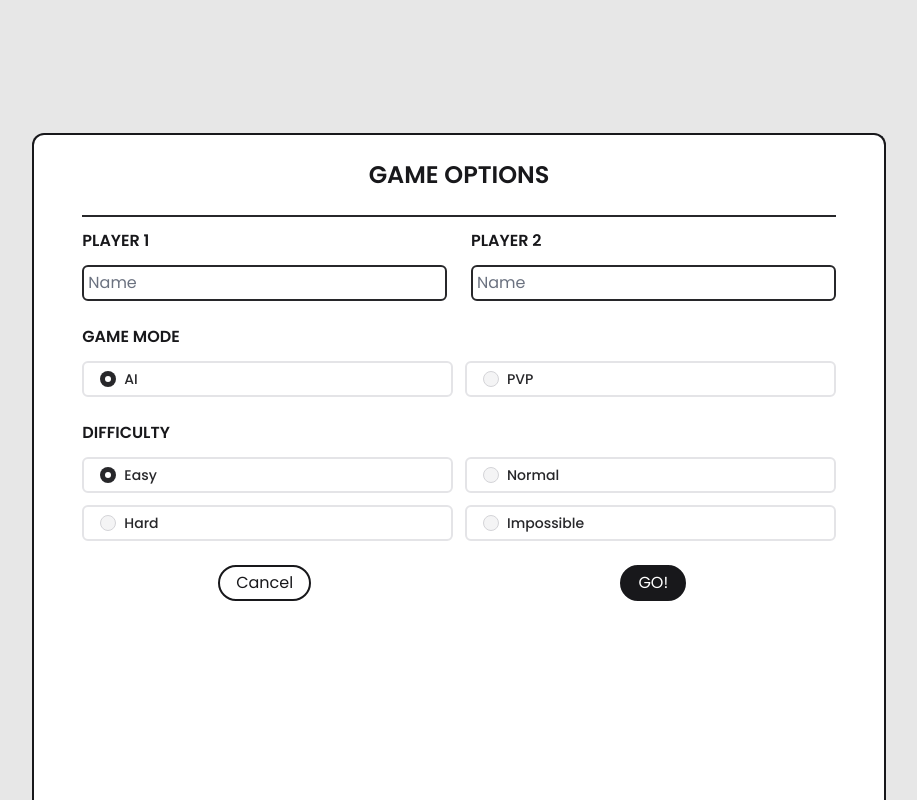
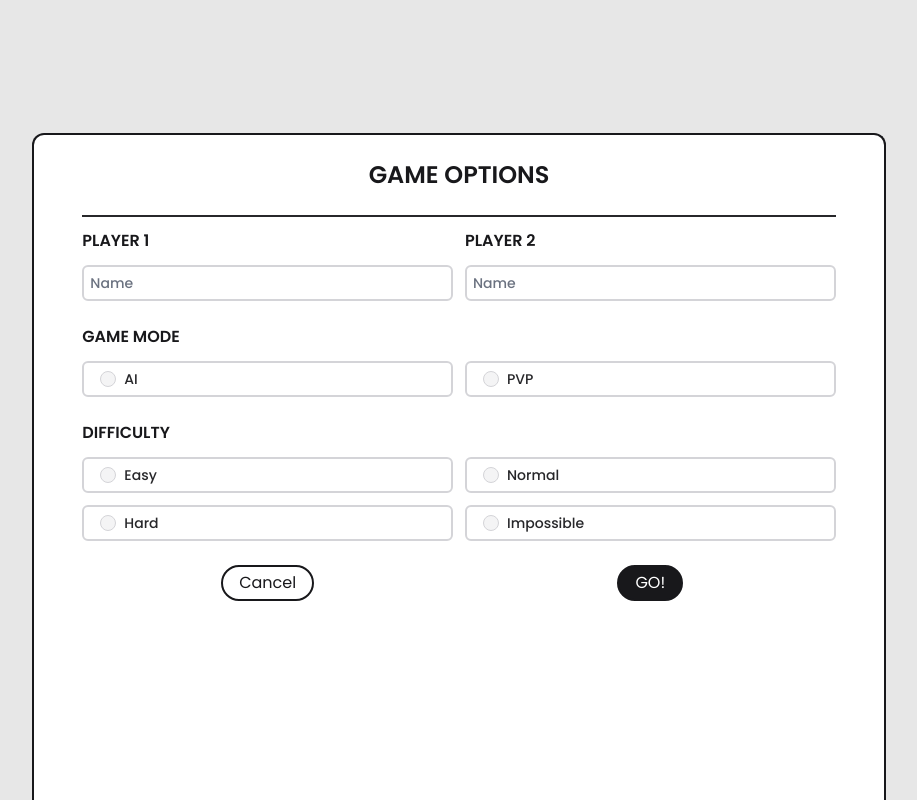
Before and after one commit to dmarts05/react-tictactoe, a React (Vite) app: page / in a window 1280 px wide. Both pictures are taken after a click on the button 640 px from the left and 625 px from the top of the page. Shown: the whole page, without its empty margins (181-1098 px from the left). Built offline with nearby package versions, Linux system fonts and the light colour scheme; the HTML template or start-up script is replaced by a standard one.

Commit message:
Improve Form styling and maintainability

```diff
--- a/src/components/StartPage/StartGameForm.jsx
+++ b/src/components/StartPage/StartGameForm.jsx
@@ -1,4 +1,6 @@
 import { useForm } from 'react-hook-form';
+import FormBasicInput from '../UI/FormBasicInput';
+import FormRadioGroup from '../UI/FormRadioGroup';
 import Button from '../UI/Button';
 
 export default function StartGameForm(props) {
@@ -10,160 +12,65 @@ export default function StartGameForm(props) {
 
   return (
     <div className='flex flex-col'>
-      <h2 className='mb-3 border-b-2 border-zinc-800 pb-6 text-center text-2xl font-semibold uppercase'>
+      <h2 className='mb-3 border-b-2 border-zinc-800 pb-6 text-center text-2xl font-semibold uppercase dark:border-white'>
         Game Options
       </h2>
       <form
         onSubmit={handleSubmit(onSubmit)}
-        className='grid grid-cols-2 gap-6'
+        className='grid grid-cols-2 gap-y-6 gap-x-3'
       >
         <p className='flex flex-col gap-3'>
-          <label
-            htmlFor='player-1-name'
-            className='w-fit font-semibold uppercase'
-          >
-            Player 1
-          </label>
-          <input
-            {...register('player1Name')}
+          <FormBasicInput
+            register={register}
+            regName='player1Name'
+            id='player-1-name'
             type='text'
             name='player-1-name'
-            id='player-1-name'
+            label='Player 1'
             placeholder='Name'
-            className='rounded-md border-2 border-zinc-800 p-1 transition-colors duration-300 focus:border-transparent focus:bg-zinc-800 focus:text-white focus:ring-0'
+            error='Error'
           />
         </p>
         <p className='flex flex-col gap-3'>
-          <label
-            htmlFor='player-2-name'
-            className='w-fit font-semibold uppercase'
-          >
-            Player 2
-          </label>
-          <input
-            {...register('player2Name')}
+          <FormBasicInput
+            register={register}
+            regName='player2Name'
+            id='player-2-name'
             type='text'
             name='player-2-name'
-            id='player-2-name'
+            label='Player 2'
             placeholder='Name'
-            className='rounded-md border-2 border-zinc-800 p-1 transition-colors duration-300 focus:border-transparent focus:bg-zinc-800 focus:text-white focus:ring-0'
+            error='Error'
           />
         </p>
-        <fieldset
-          {...register('gamemode')}
-          id='gamemode'
+        <FormRadioGroup
+          register={register}
+          regName='gameMode'
+          id='game-mode'
+          legend='Game Mode'
+          options={[
+            { id: 'ai', label: 'AI' },
+            { id: 'pvp', label: 'PVP' },
+          ]}
           className='col-span-full grid grid-cols-2 gap-3'
-        >
-          <legend className='w-fit pb-3 font-semibold uppercase'>
-            Game Mode
-          </legend>
-          <p className='flex items-center rounded-md border-2 border-zinc-200 pl-4'>
-            <input
-              type='radio'
-              name='gamemode'
-              id='ai'
-              value='ai'
-              defaultChecked
-              className='h-4 w-4 border-zinc-300 bg-zinc-100 text-zinc-800 transition-all duration-300 focus:ring-2 focus:ring-zinc-800'
-            />
-            <label
-              htmlFor='ai'
-              className='ml-2 w-full py-1.5 text-sm font-medium text-zinc-800'
-            >
-              AI
-            </label>
-          </p>
-          <p className='flex items-center rounded-md border-2 border-zinc-200 pl-4'>
-            <input
-              type='radio'
-              name='gamemode'
-              id='pvp'
-              value='pvp'
-              className='h-4 w-4 border-zinc-300 bg-zinc-100 text-zinc-800 transition-all duration-300 focus:ring-2 focus:ring-zinc-800'
-            />
-            <label
-              htmlFor='pvp'
-              className='ml-2 w-full py-1.5 text-sm font-medium text-zinc-800'
-            >
-              PVP
-            </label>
-          </p>
-        </fieldset>
-        <fieldset
-          {...register('difficulty')}
+        />
+        <FormRadioGroup
+          register={register}
+          regName='difficulty'
           id='difficulty'
+          legend='Difficulty'
+          options={[
+            { id: 'easy', label: 'Easy' },
+            { id: 'normal', label: 'Normal' },
+            { id: 'hard', label: 'Hard' },
+            { id: 'impossible', label: 'Impossible' },
+          ]}
           className='col-span-full grid grid-cols-2 gap-3'
-        >
-          <legend className='w-fit pb-3 font-semibold uppercase'>
-            Difficulty
-          </legend>
-          <p className='flex items-center rounded-md border-2 border-zinc-200 pl-4'>
-            <input
-              type='radio'
-              name='difficulty'
-              id='easy'
-              value='easy'
-              className='h-4 w-4 border-zinc-300 bg-zinc-100 text-zinc-800 transition-all duration-300 focus:ring-2 focus:ring-zinc-800'
-              defaultChecked
-            />
-            <label
-              htmlFor='easy'
-              className='ml-2 w-full py-1.5 text-sm font-medium text-zinc-800'
-            >
-              Easy
-            </label>
-          </p>
-          <p className='flex items-center rounded-md border-2 border-zinc-200 pl-4'>
-            <input
-              type='radio'
-              name='difficulty'
-              id='normal'
-              value='normal'
-              className='h-4 w-4 border-zinc-300 bg-zinc-100 text-zinc-800 transition-all duration-300 focus:ring-2 focus:ring-zinc-800'
-            />
-            <label
-              htmlFor='normal'
-              className='ml-2 w-full py-1.5 text-sm font-medium text-zinc-800'
-            >
-              Normal
-            </label>
-          </p>
-          <p className='flex items-center rounded-md border-2 border-zinc-200 pl-4'>
-            <input
-              type='radio'
-              name='difficulty'
-              id='hard'
-              value='hard'
-              className='h-4 w-4 border-zinc-300 bg-zinc-100 text-zinc-800 transition-all duration-300 focus:ring-2 focus:ring-zinc-800'
-            />
-            <label
-              htmlFor='hard'
-              className='ml-2 w-full py-1.5 text-sm font-medium text-zinc-800'
-            >
-              Hard
-            </label>
-          </p>
-          <p className='flex items-center rounded-md border-2 border-zinc-200 pl-4'>
-            <input
-              type='radio'
-              name='difficulty'
-              id='impossible'
-              value='impossible'
-              className='h-4 w-4 border-zinc-300 bg-zinc-100 text-zinc-800 transition-all duration-300 focus:ring-2 focus:ring-zinc-800'
-            />
-            <label
-              htmlFor='impossible'
-              className='ml-2 w-full py-1.5 text-sm font-medium text-zinc-800'
-            >
-              Impossible
-            </label>
-          </p>
-        </fieldset>
-
+        />
         <Button
           type='button'
           styleType='secondary'
-          className='m-auto w-32'
+          className='m-auto w-2/3'
           onClick={() => {
             reset();
             props.onCloseModal();
@@ -171,7 +78,7 @@ export default function StartGameForm(props) {
         >
           Cancel
         </Button>
-        <Button type='submit' styleType='primary' className='m-auto w-32'>
+        <Button type='submit' styleType='primary' className='m-auto w-2/3'>
           GO!
         </Button>
       </form>
--- a/src/components/UI/Button.jsx
+++ b/src/components/UI/Button.jsx
@@ -6,11 +6,11 @@ export default function Button(props) {
   switch (props.styleType) {
     case 'primary':
       style =
-        'border-zinc-900 bg-zinc-900 text-white hover:text-zinc-900 hover:bg-white dark:border-white dark:bg-white dark:text-zinc-900 dark:hover:bg-zinc-900 dark:hover:text-white';
+        'border-zinc-900 bg-zinc-900 text-white dark:border-white dark:bg-white dark:text-zinc-900';
       break;
     case 'secondary':
       style =
-        'border-zinc-900 bg-white text-zinc-900 hover:bg-zinc-900 hover:text-white dark:border-white dark:bg-zinc-900 dark:text-white dark:hover:bg-white dark:hover:text-zinc-900';
+        'border-zinc-900 bg-white text-zinc-900 dark:border-white dark:bg-zinc-900 dark:text-white';
       break;
     default:
       break;
--- /dev/null
+++ b/src/components/UI/FormBasicInput.jsx
@@ -0,0 +1,18 @@
+export default function FormBasicInput(props) {
+  return (
+    <>
+      <label htmlFor={props.name} className='w-fit font-semibold uppercase'>
+        {props.label}
+      </label>
+      <input
+        {...props.register(props.regName)}
+        type={props.type}
+        name={props.name}
+        id={props.id}
+        placeholder={props.placeholder}
+        className='rounded-md border-2 border-zinc-300 p-1.5 text-sm font-medium text-zinc-800 transition-colors duration-200 hover:border-zinc-800 focus:border-transparent focus:border-zinc-800 focus:ring-0 dark:border-zinc-800 dark:hover:border-zinc-300'
+      />
+      {/* {props.error && <span>{props.error}</span>} */}
+    </>
+  );
+}
--- /dev/null
+++ b/src/components/UI/FormRadioGroup.jsx
@@ -0,0 +1,37 @@
+import { motion } from 'framer-motion';
+
+export default function FormRadioGroup(props) {
+  return (
+    <fieldset
+      {...props.register(props.regName)}
+      id={props.id}
+      className={props.className}
+    >
+      <legend className='w-fit pb-3 font-semibold uppercase'>
+        {props.legend}
+      </legend>
+      {props.options.map(option => (
+        <motion.p
+          whileHover={{ scale: 1.05 }}
+          whileTap={{ scale: 0.95 }}
+          key={option.id}
+          className='flex cursor-pointer items-center rounded-md border-2 border-zinc-300 bg-white pl-4 transition-colors duration-200 hover:border-zinc-800 focus:border-zinc-800 dark:border-zinc-800 dark:hover:border-zinc-300 dark:focus:border-zinc-300'
+        >
+          <input
+            type='radio'
+            name={props.id}
+            id={option.id}
+            value={option.id}
+            className='h-4 w-4 cursor-pointer border-zinc-300 bg-zinc-100 text-zinc-800 transition-all  duration-200 focus:ring-2 focus:ring-zinc-800'
+          />
+          <label
+            htmlFor={option.id}
+            className='ml-2 w-full cursor-pointer py-1.5 text-sm font-medium text-zinc-800'
+          >
+            {option.label}
+          </label>
+        </motion.p>
+      ))}
+    </fieldset>
+  );
+}
```
